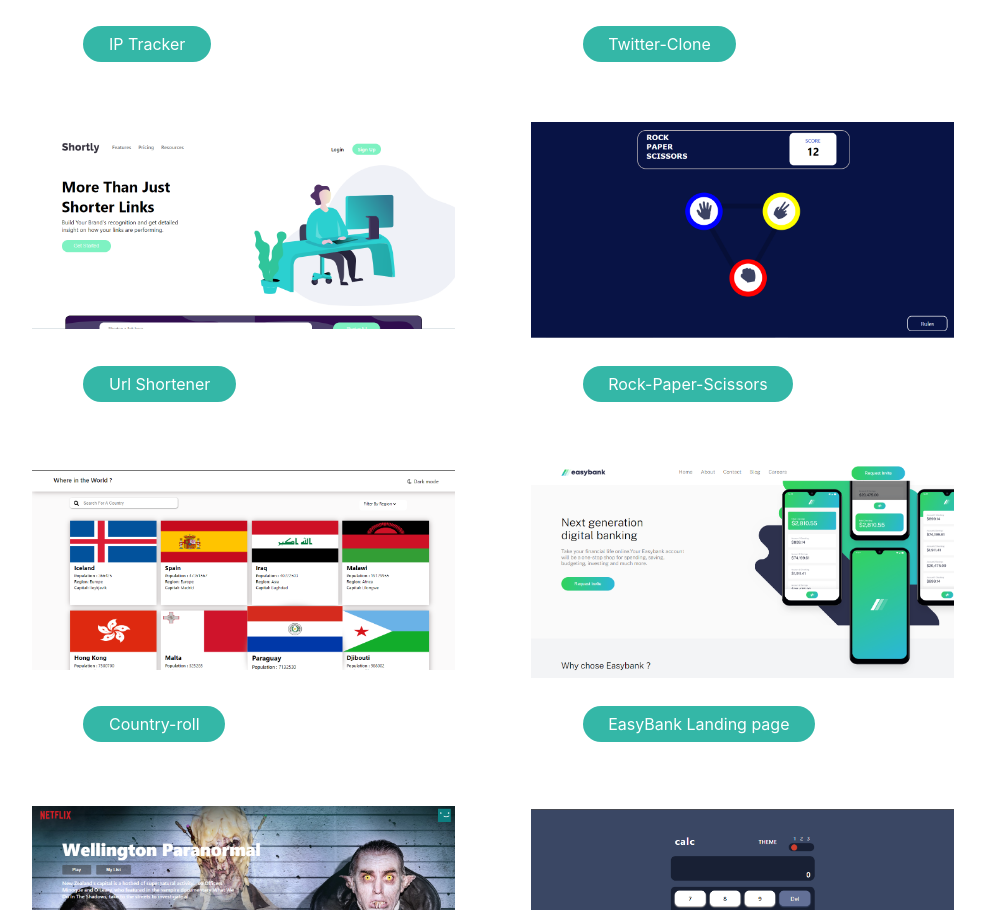
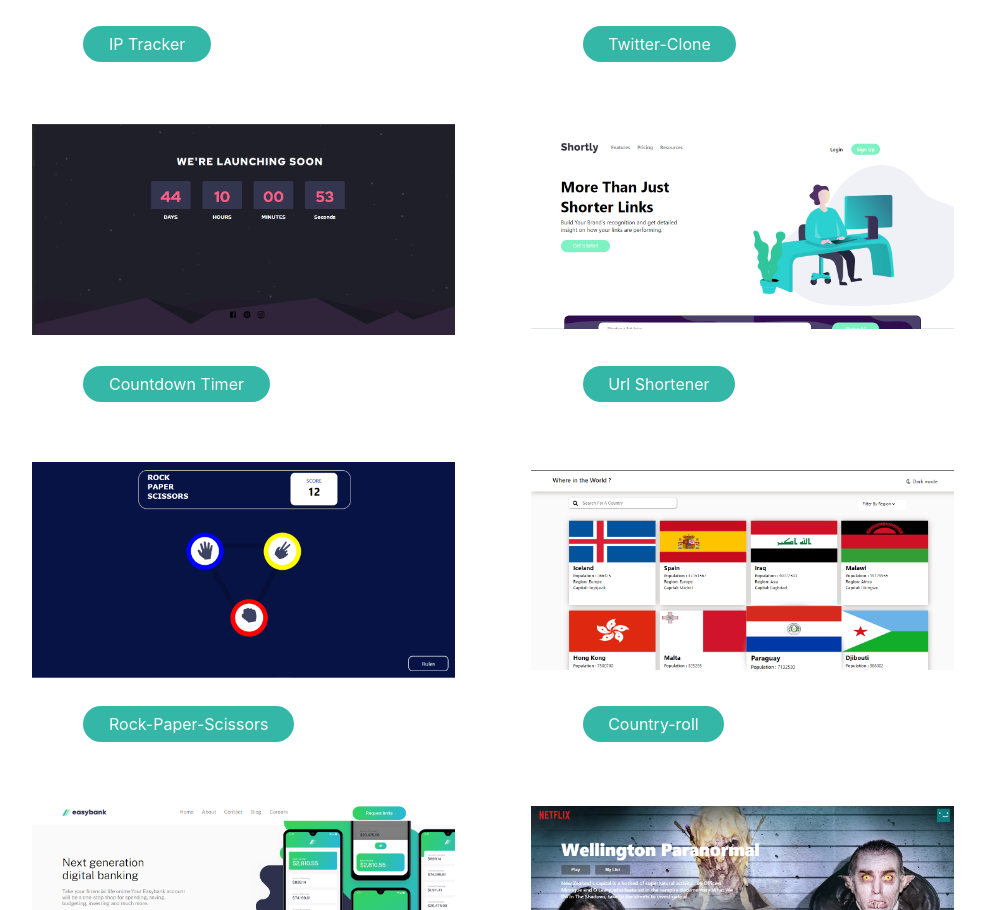
Before and after one commit to Akinyemi04/Portfolio, a React (Create React App) app: page /portfolio in a window 1280 px wide. Shown: the part 912-1822 px from the top of the page, without its empty margins (147-1132 px from the left). Built offline with nearby package versions, Linux system fonts and the light colour scheme.

Commit message:
adding countdown app

```diff
--- a/src/Components/Portfolio.js
+++ b/src/Components/Portfolio.js
@@ -9,6 +9,7 @@ import url from './images/url.png'
 import ip from './images/ip_address.png'
 import bank from './images/easybank.png'
 import form from './images/multi-form.png'
+import countdown from './images/countdown.png'
 import jobber from './images/jobberman.png'
 const Portfolio = () => {
   return (
@@ -32,6 +33,10 @@ const Portfolio = () => {
         <section>
           <img src={twitter} alt="twitter.webpage" />
           <a href="https://twitter-clone-67536.web.app/">Twitter-Clone</a>
+        </section>
+        <section>
+          <img src={countdown} alt="" />
+          <a href="https://count-down01.netlify.app/">Countdown Timer</a>
         </section>
         <section>
           <img src={url} alt="" />
```
Also changed, not shown: src/Components/images/countdown.png (added).
